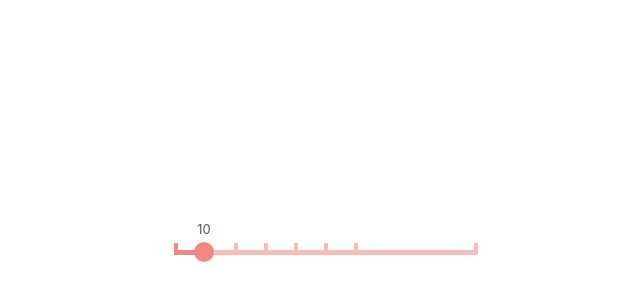
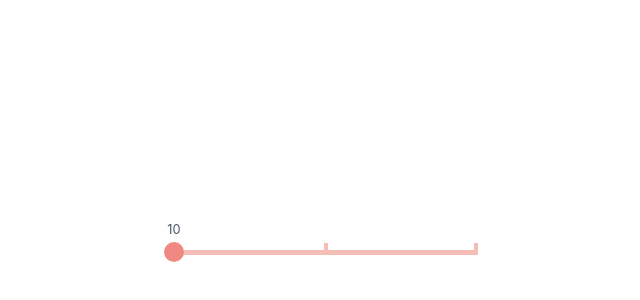
Before and after one commit to alexjohnsv/react-slider, a React (Create React App) app: page / in a window 1280 px wide. Shown: the part 148-448 px from the top of the page, without its empty margins (316-956 px from the left). Built offline with nearby package versions, Linux system fonts and the light colour scheme.

Commit message:
support min value greater than zero

```diff
--- a/src/App.js
+++ b/src/App.js
@@ -5,7 +5,7 @@ import './App.css';
 function App() {
   return (
     <div className="App">
-      <Slider defaultValue={10} marks={[0, 10, 20, 30, 40, 50, 60, 100]} />
+      <Slider defaultValue={10} marks={[10,55,100]} />
     </div>
   );
 }
--- a/src/Slider.js
+++ b/src/Slider.js
@@ -97,10 +97,10 @@ class Slider extends React.Component {
     })
   }
 
-  renderMark(mark, index, currentValue, maxValue) {
+  renderMark(mark, index, currentValue, minValue, maxValue) {
     const style = {
-      left: (mark / maxValue) * 100 + '%',
-      backgroundColor: mark < currentValue ? '#F08981' : '#F6BDB7',
+      left: ((mark - minValue) * 100) / (maxValue - minValue) + '%',
+      backgroundColor: Math.abs(mark) < Math.abs(currentValue) ? '#F08981' : '#F6BDB7',
     };
 
     return (
@@ -115,14 +115,14 @@ class Slider extends React.Component {
 
   render() {
     const currentValue = this.props.marks[this.state.currentIndex];
-    const maxValue = Math.max(...this.props.marks);
+    const maxValue = this.props.marks[this.props.marks.length - 1];
+    const minValue = this.props.marks[0];
 
-    const marks = this.props.marks.map((mark, index) => this.renderMark(mark, index, currentValue, maxValue));
+    const marks = this.props.marks.map((mark, index) => this.renderMark(mark, index, currentValue, minValue, maxValue));
 
     const trackPosition = {
-      width: (currentValue / maxValue) * 100 + '%',
+      width: ((currentValue - minValue) * 100) / (maxValue - minValue) + '%',
     }
-
 
     return (
       <div className="Slider">
@@ -132,6 +132,7 @@ class Slider extends React.Component {
                      handleOnPointerDown={this.handleOnPointerDown}
                      current={currentValue}
                      max={maxValue}
+                     min={minValue}
         />
       </div>
     );
--- a/src/SliderThumb.js
+++ b/src/SliderThumb.js
@@ -3,7 +3,7 @@ import React from 'react';
 function SliderThumb(props) {
 
   const style = {
-    left: 'calc(' + (props.current / props.max) * 100 + '% - 10px)',
+    left: 'calc(' + ((props.current - props.min) * 100) / (props.max - props.min) + '% - 10px)',
   };
 
   return (
```
